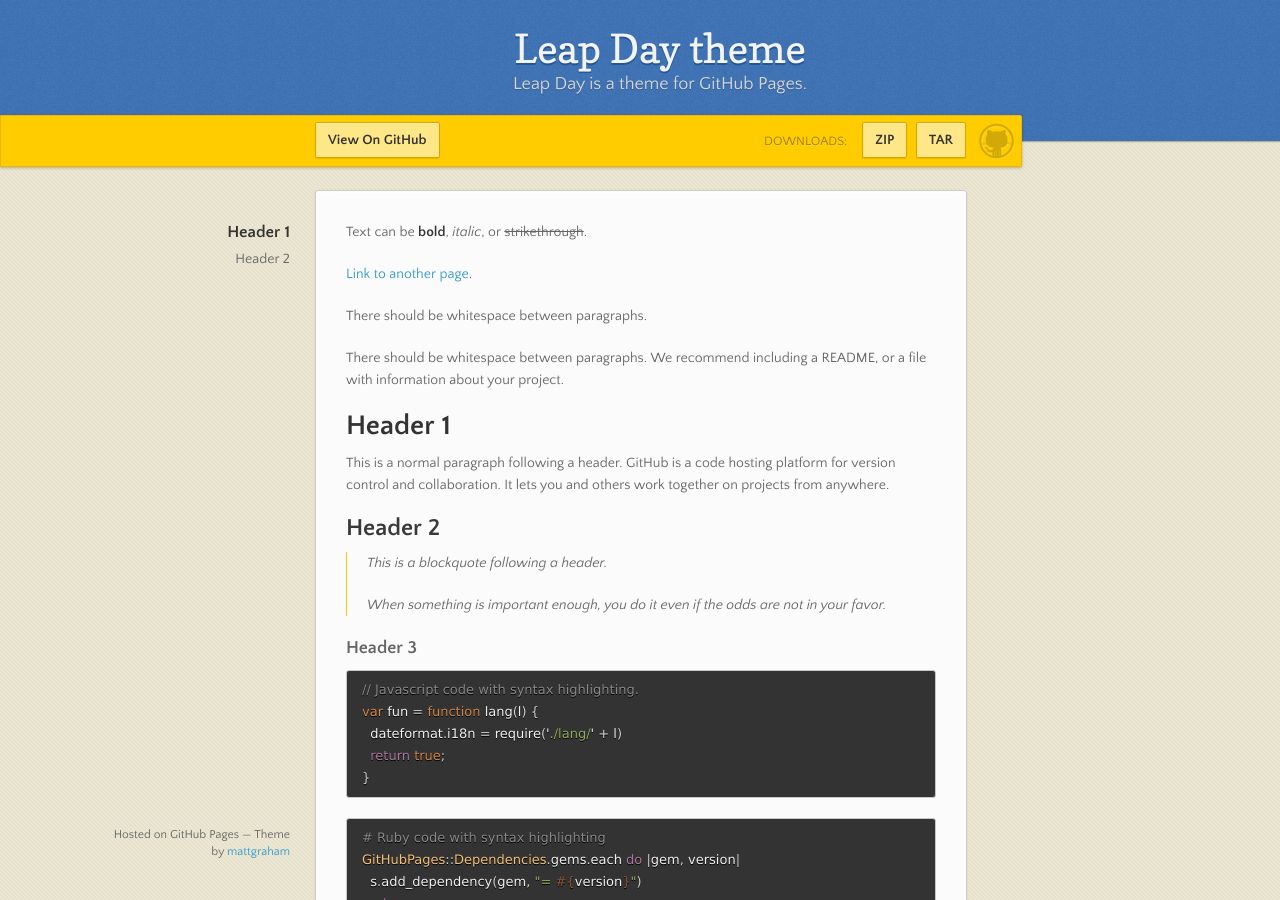
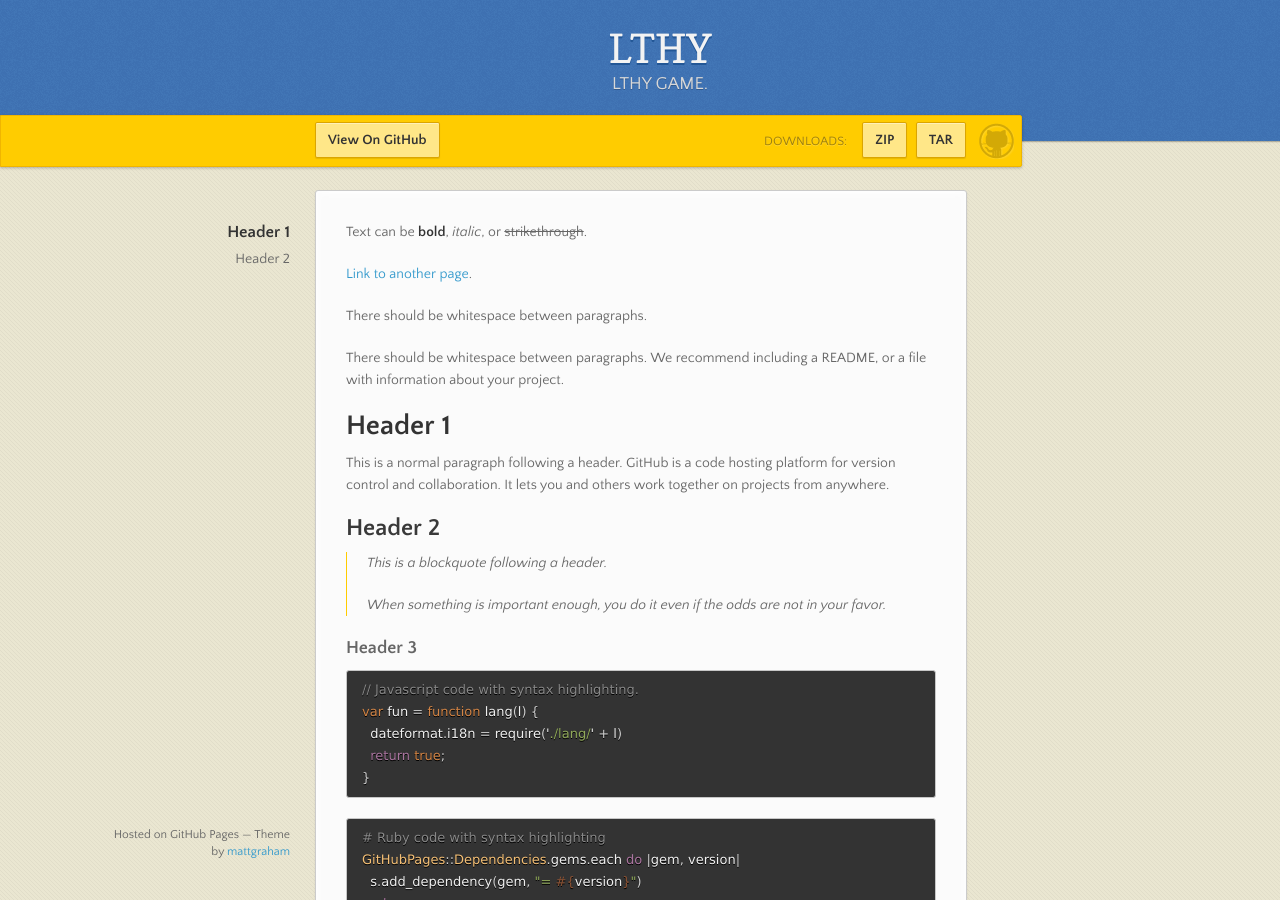
Before and after one commit to lthy/lthy.github.io, a Jekyll site: the page built from index.md, in a window 1280 px wide and 900 px high. Built offline with Jekyll 4.4.1, drawn with Linux system fonts in a browser that asks for light colours; nearby versions of some CDN libraries.

Commit message:
Update _config.yml

```diff
--- a/_config.yml
+++ b/_config.yml
@@ -1,5 +1,5 @@
-title: Leap Day theme
-description: Leap Day is a theme for GitHub Pages.
+title: LTHY
+description: LTHY GAME.
 show_downloads: true
 google_analytics:
 theme:
```
